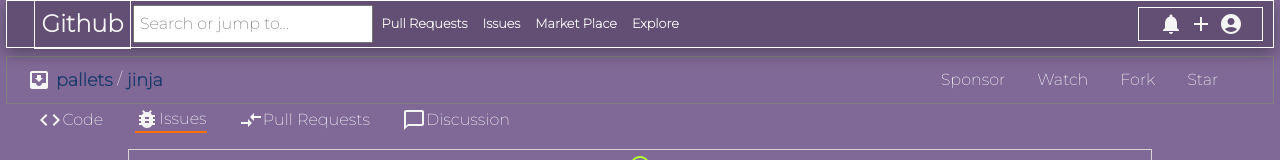
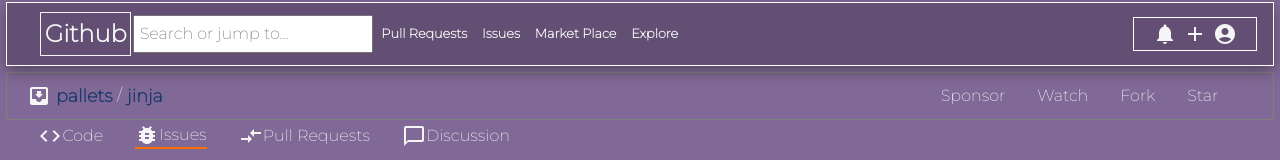
Before and after one commit to Saurabh9399/GithubIssuesProject, a React (Create React App) app: page / in a window 1280 px wide. Shown: the top 160 px of the page. Built offline with nearby package versions, Linux system fonts and the light colour scheme; no server answers.

Commit message:
adding css changes

```diff
--- a/src/components/Header/Header.css
+++ b/src/components/Header/Header.css
@@ -1,9 +1,9 @@
 .header{
     width:99%;
-    height: 3rem;
+    height: 4rem;
     display: flex;
-    padding: 0.6rem;
-    border: 0.5px solid white;
+    padding: 1rem;
+    border: 1px solid white;
     display: flex;
     justify-content: space-between;
     align-items: center;
@@ -13,5 +13,5 @@
     /* color:whitesmoke; */
     box-shadow: rgba(0, 0, 0, 0.35) 0px 5px 15px;
     position: sticky;
-    top: 0;
+    top: 2px;
 }
--- a/src/components/Header/LeftHeader.css
+++ b/src/components/Header/LeftHeader.css
@@ -20,7 +20,7 @@
     font-size: 1.5rem;
     font-weight: 1000;
     border: 0.5px solid whitesmoke;
-    padding: 0.4rem;
+    padding: 0.2rem;
 }
 
 .left-header img{
```
